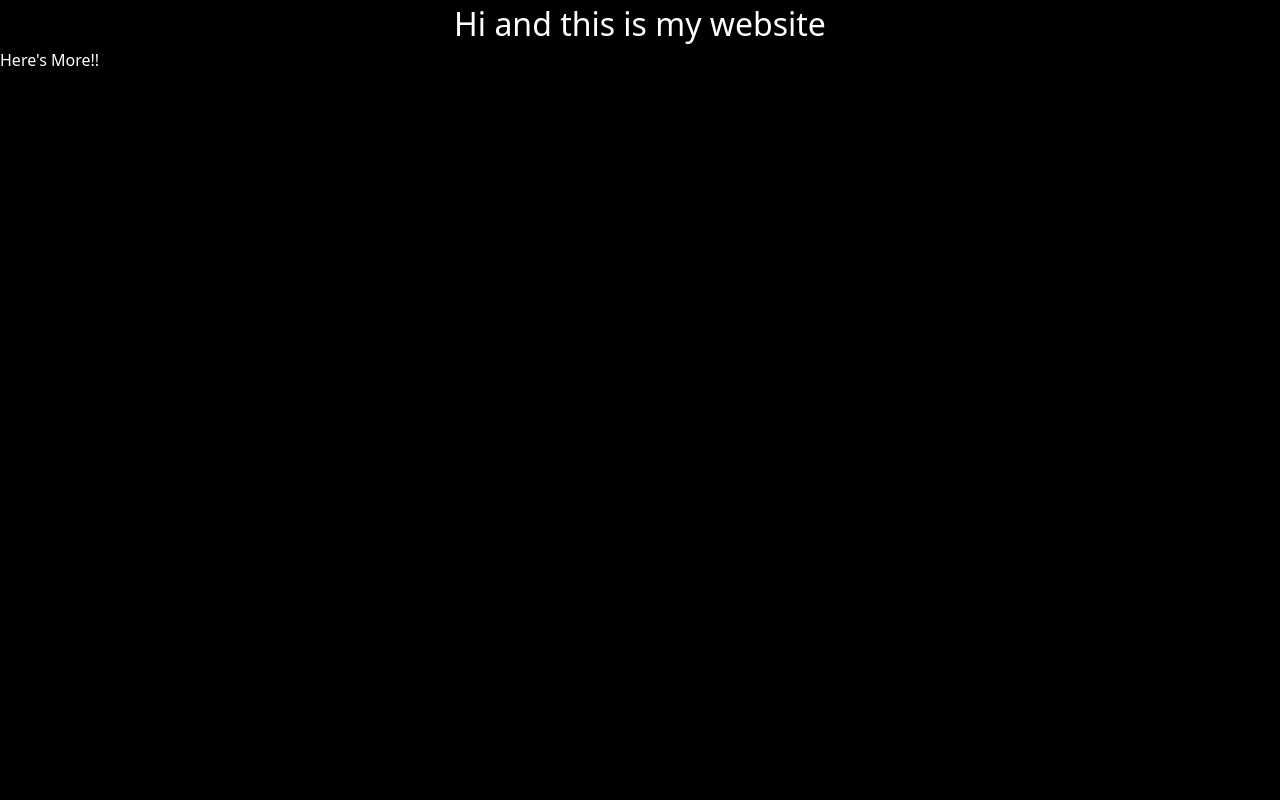
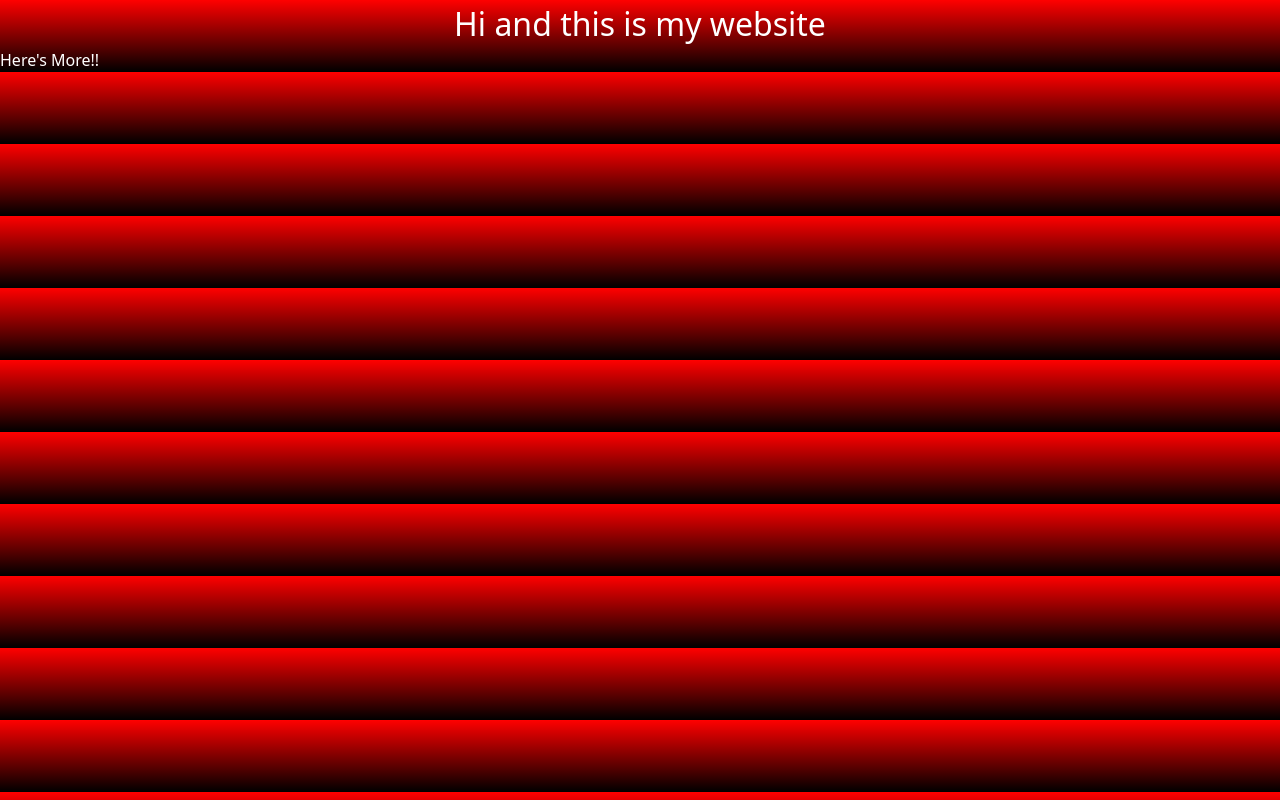
Before and after one commit to chrisanil/My-Website, a plain HTML site: page index.html in a window 1280 px wide. Drawn offline with nearby package versions, Linux system fonts and the light colour scheme.

Commit message:
Added linear gradient background

```diff
--- a/index.html
+++ b/index.html
@@ -7,7 +7,7 @@
     <link rel="stylesheet" href="main.css">
     <script src="https://cdn.tailwindcss.com"></script>
 </head>
-<body bgcolor="black">
+<body class="back">
     <h1 class="title"> Hi and this is my website</h1>
     <h2 class="first">Here's More!!</h2>
 </body>
--- a/main.css
+++ b/main.css
@@ -6,3 +6,6 @@
 .first{
     color: rgb(255, 255, 255);
 }
+.back{
+    background-image: linear-gradient(to top, black , red);
+}
```
